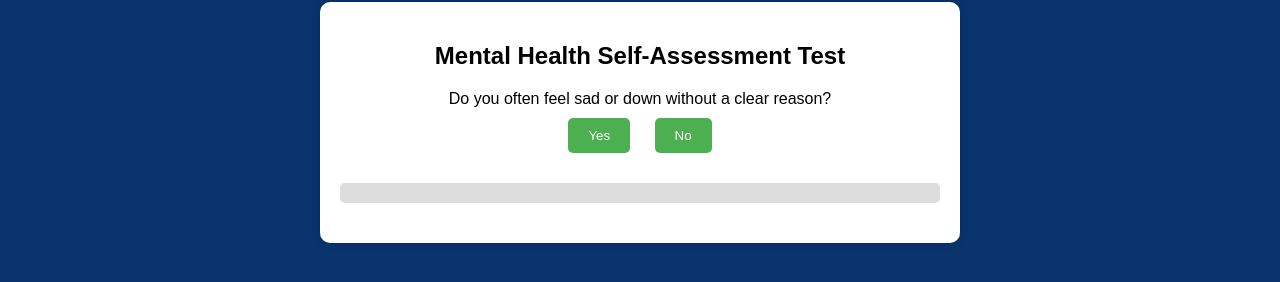
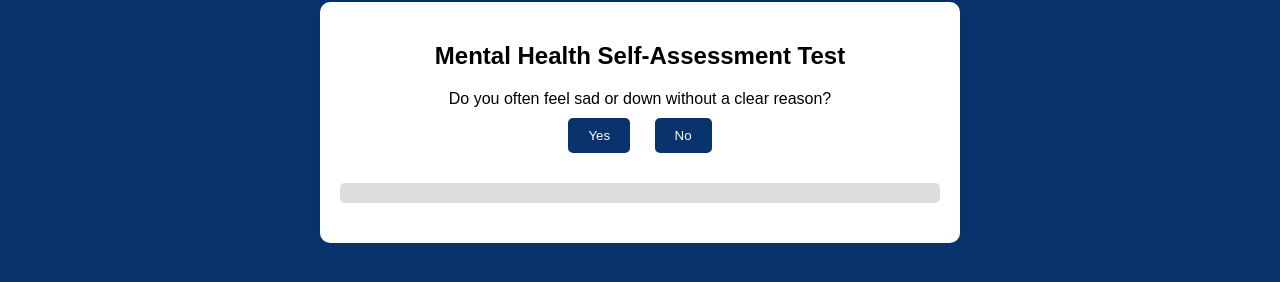
Before and after one commit to Shaivartha/SafeSpace-CODES, a plain HTML site: page Test.html in a window 1280 px wide. Shown: the part 108-390 px from the top of the page. Drawn offline with Linux system fonts and the light colour scheme.

Commit message:
Colour Update Test.html
Updating colour of the buttons in Test.html

```diff
--- a/Test.html
+++ b/Test.html
@@ -51,7 +51,7 @@
             color: black;
         }
         button {
-            background-color: #4CAF50;
+            background-color: #08336d;
             color: white;
             padding: 10px 20px;
             border: none;
```
